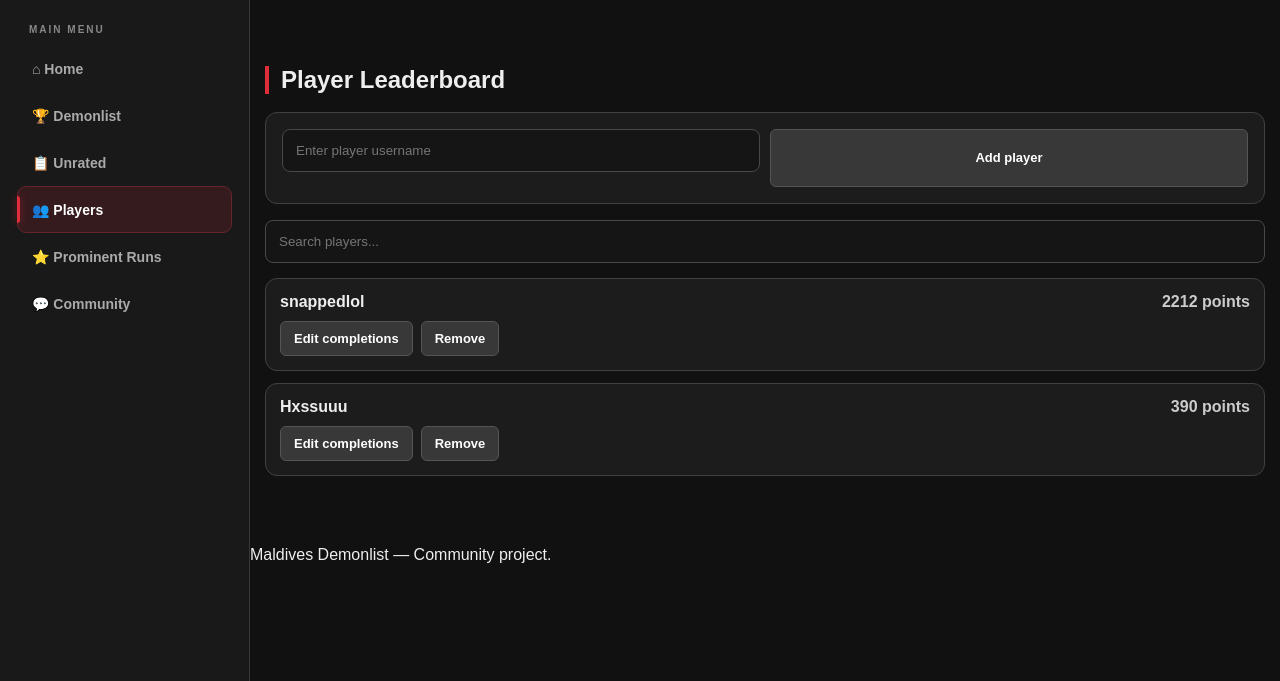
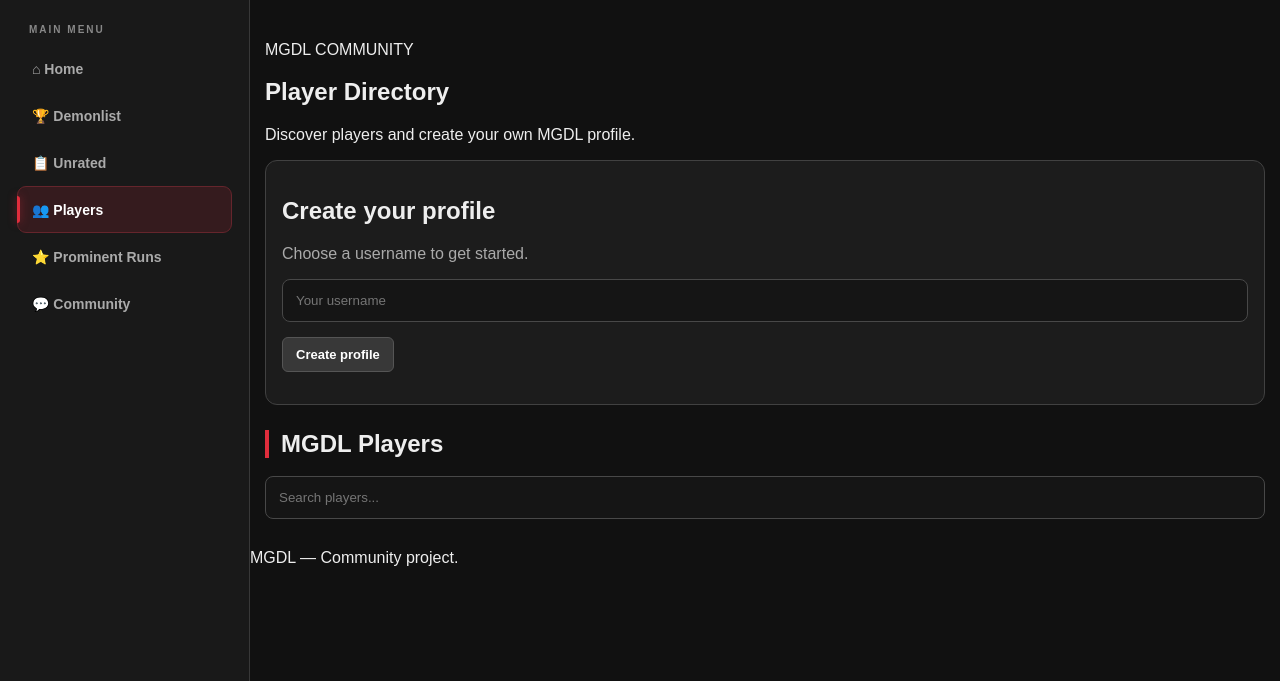
Before and after one commit to Herculeannnn/MGDL, a plain HTML site: page players.html in a window 1280 px wide. Shown: the part 119-800 px from the top of the page. Drawn offline with Linux system fonts and the light colour scheme.

Commit message:
Update players.html

```diff
--- a/players.html
+++ b/players.html
@@ -6,18 +6,17 @@
 <meta name="viewport" content="width=device-width,initial-scale=1">
 <title>MGDL - Players</title>
 <link rel="stylesheet" href="style.css">
-<script src="app.js" defer></script>
+<link rel="stylesheet" href="profiles.css">
+<script src="profiles.js" defer></script>
 </head>
 <body>
 
 <button class="menu-toggle" onclick="toggleSidebar()">☰</button>
-
 <div class="sidebar-overlay" id="sidebarOverlay" onclick="toggleSidebar()"></div>
 
 <aside class="sidebar" id="sidebar">
  <div class="brand">MGDL</div>
  <div class="sidebar-label">MAIN MENU</div>
-
  <a href="index.html" data-page="index.html">⌂ Home</a>
  <a href="demonlist.html" data-page="demonlist.html">🏆 Demonlist</a>
  <a href="unrated.html" data-page="unrated.html">📋 Unrated</a>
@@ -27,28 +26,36 @@
 </aside>
 
 <div class="main-content">
-
 <header>
-<h1>MALDIVES DEMONLIST</h1>
+ <h1>MALDIVES DEMONLIST</h1>
 </header>
 
 <main>
-<h2 class="section-title">Player Leaderboard</h2>
+ <section class="profile-hero">
+  <span class="profile-kicker">MGDL COMMUNITY</span>
+  <h2>Player Directory</h2>
+  <p>Discover players and create your own MGDL profile.</p>
+ </section>
 
-<div class="panel">
-<div class="form-grid">
-<input class="field" id="newPlayer" placeholder="Enter player username">
-<button onclick="addPlayer()">Add player</button>
-</div>
-</div>
+ <section class="panel register-panel">
+  <h2>Create your profile</h2>
+  <p class="muted">Choose a username to get started.</p>
+  <form id="registerForm">
+   <input class="field" id="registerName" maxlength="24"
+   placeholder="Your username" required>
+   <button type="submit">Create profile</button>
+   <p id="registerMessage" class="form-message"></p>
+  </form>
+ </section>
 
-<input class="search" id="playerSearch" placeholder="Search players...">
+ <h2 class="section-title">MGDL Players</h2>
+ <input class="search" id="profileSearch"
+ placeholder="Search players...">
 
-<div class="players" id="playerList"></div>
+ <div id="profileDirectory" class="profile-directory"></div>
 </main>
 
-<footer>Maldives Demonlist — Community project.</footer>
-
+<footer>MGDL — Community project.</footer>
 </div>
 
 <script>
@@ -57,14 +64,10 @@ function toggleSidebar(){
  document.getElementById("sidebarOverlay").classList.toggle("show");
 }
 
-const currentPage = location.pathname.split("/").pop() || "index.html";
-
+const currentPage=location.pathname.split("/").pop()||"index.html";
 document.querySelectorAll(".sidebar a").forEach(a=>{
- if(a.dataset.page === currentPage){
-  a.classList.add("active");
- }
+ if(a.dataset.page===currentPage)a.classList.add("active");
 });
 </script>
-
 </body>
 </html>
```
